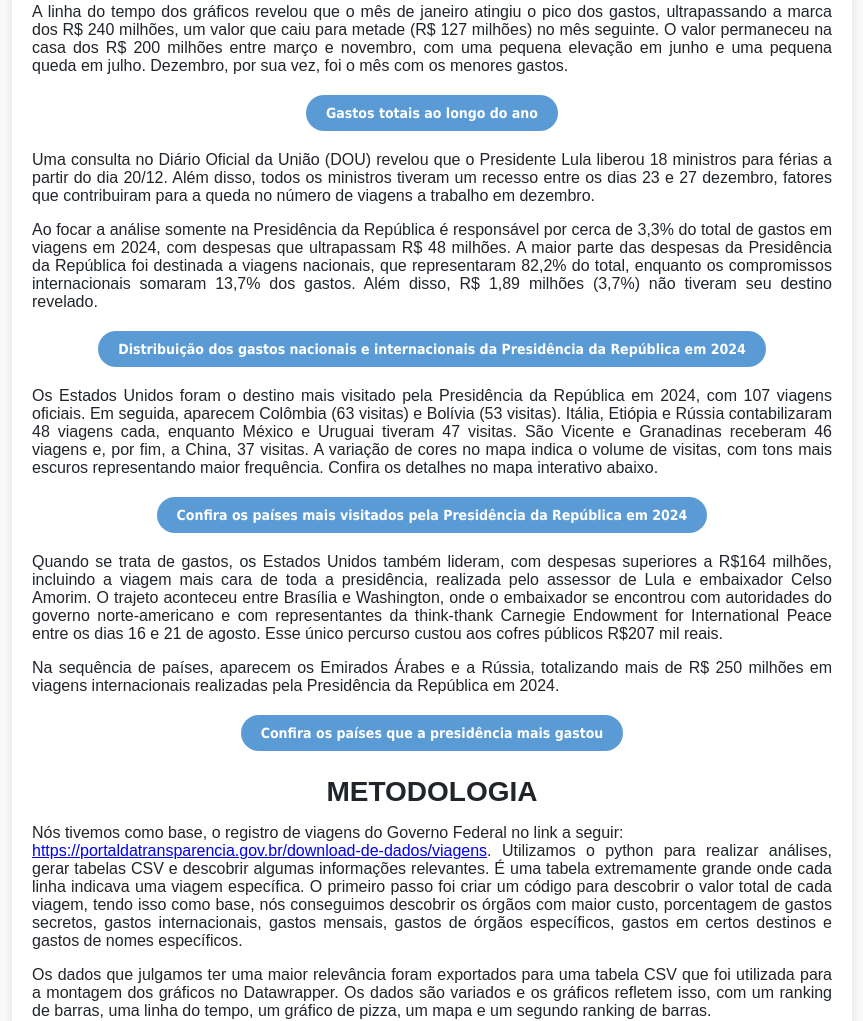
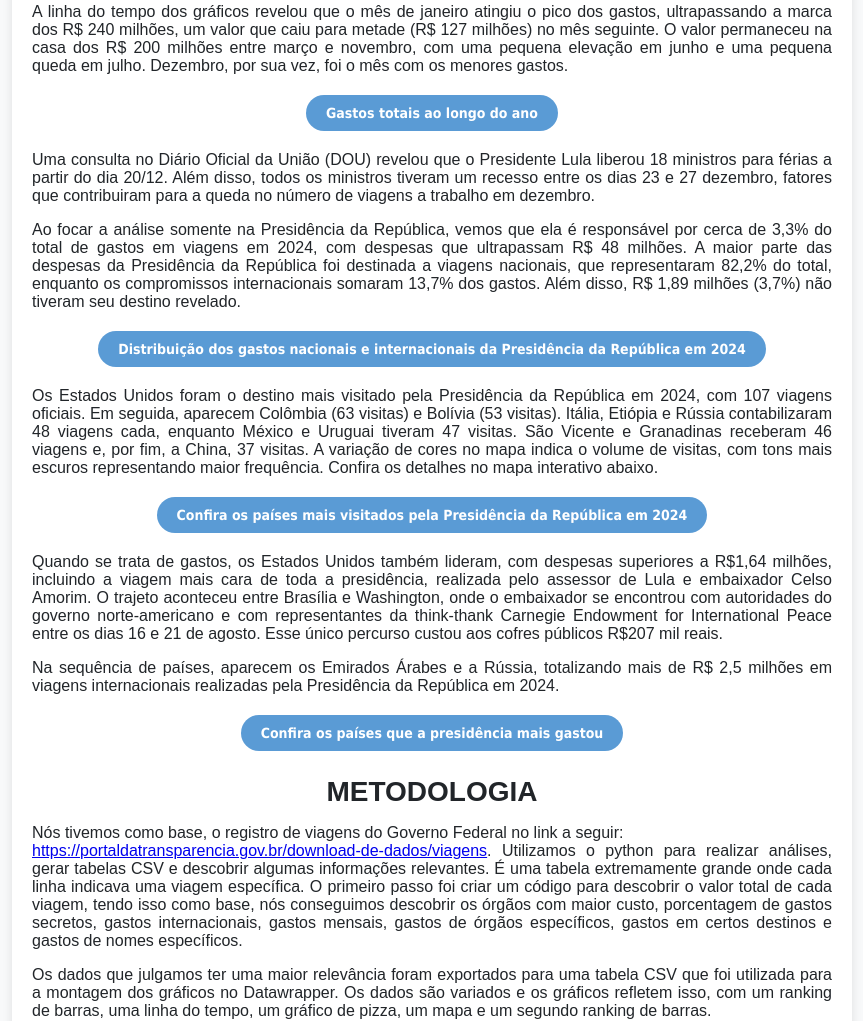
Before and after one commit to tfdionisio/Trabalho-FInal-Design-II-C-digo-Python, a plain HTML site: page index.html in a window 1280 px wide. Shown: the part 1151-2172 px from the top of the page, without its empty margins (208-1071 px from the left). Drawn offline with Linux system fonts and the light colour scheme.

Commit message:
Update index.html

```diff
--- a/index.html
+++ b/index.html
@@ -166,7 +166,7 @@
     </section>
 
     <section>
-      <p>Ao focar a análise somente na Presidência da República é responsável por cerca de 3,3% do total de gastos em viagens em 2024, com despesas que ultrapassam R$ 48 milhões. A maior parte das despesas da Presidência da República foi destinada a viagens nacionais, que representaram 82,2% do total, enquanto os compromissos internacionais somaram 13,7% dos gastos. Além disso, R$ 1,89 milhões (3,7%) não tiveram seu destino revelado.</p>
+      <p>Ao focar a análise somente na Presidência da República, vemos que ela é responsável por cerca de 3,3% do total de gastos em viagens em 2024, com despesas que ultrapassam R$ 48 milhões. A maior parte das despesas da Presidência da República foi destinada a viagens nacionais, que representaram 82,2% do total, enquanto os compromissos internacionais somaram 13,7% dos gastos. Além disso, R$ 1,89 milhões (3,7%) não tiveram seu destino revelado.</p>
 
       <iframe title="Distribuição dos gastos nacionais e internacionais da Presidência da República em 2024" aria-label="Pie Chart" id="datawrapper-chart-KWM7m" src="https://datawrapper.dwcdn.net/KWM7m/1/" height="635"></iframe>
     </section>
@@ -178,9 +178,9 @@
     </section>
 
     <section>
-      <p>Quando se trata de gastos, os Estados Unidos também lideram, com despesas superiores a R$164 milhões, incluindo a viagem mais cara de toda a presidência, realizada pelo assessor de Lula e embaixador Celso Amorim. O trajeto aconteceu entre Brasília e Washington, onde o embaixador se encontrou com autoridades do governo norte-americano e com representantes da think-thank Carnegie Endowment for International Peace entre os dias 16 e 21 de agosto. Esse único percurso custou aos cofres públicos R$207 mil reais.</p>
+      <p>Quando se trata de gastos, os Estados Unidos também lideram, com despesas superiores a R$1,64 milhões, incluindo a viagem mais cara de toda a presidência, realizada pelo assessor de Lula e embaixador Celso Amorim. O trajeto aconteceu entre Brasília e Washington, onde o embaixador se encontrou com autoridades do governo norte-americano e com representantes da think-thank Carnegie Endowment for International Peace entre os dias 16 e 21 de agosto. Esse único percurso custou aos cofres públicos R$207 mil reais.</p>
 
-        <p>Na sequência de países, aparecem os Emirados Árabes e a Rússia, totalizando mais de R$ 250 milhões em viagens internacionais realizadas pela Presidência da República em 2024.</p>
+        <p>Na sequência de países, aparecem os Emirados Árabes e a Rússia, totalizando mais de R$ 2,5 milhões em viagens internacionais realizadas pela Presidência da República em 2024.</p>
 
       <iframe title="Confira os países que a presidência mais gastou " aria-label="Bar Chart" id="datawrapper-chart-7zqr5" src="https://datawrapper.dwcdn.net/7zqr5/1/" height="377"></iframe>
     </section>
```
